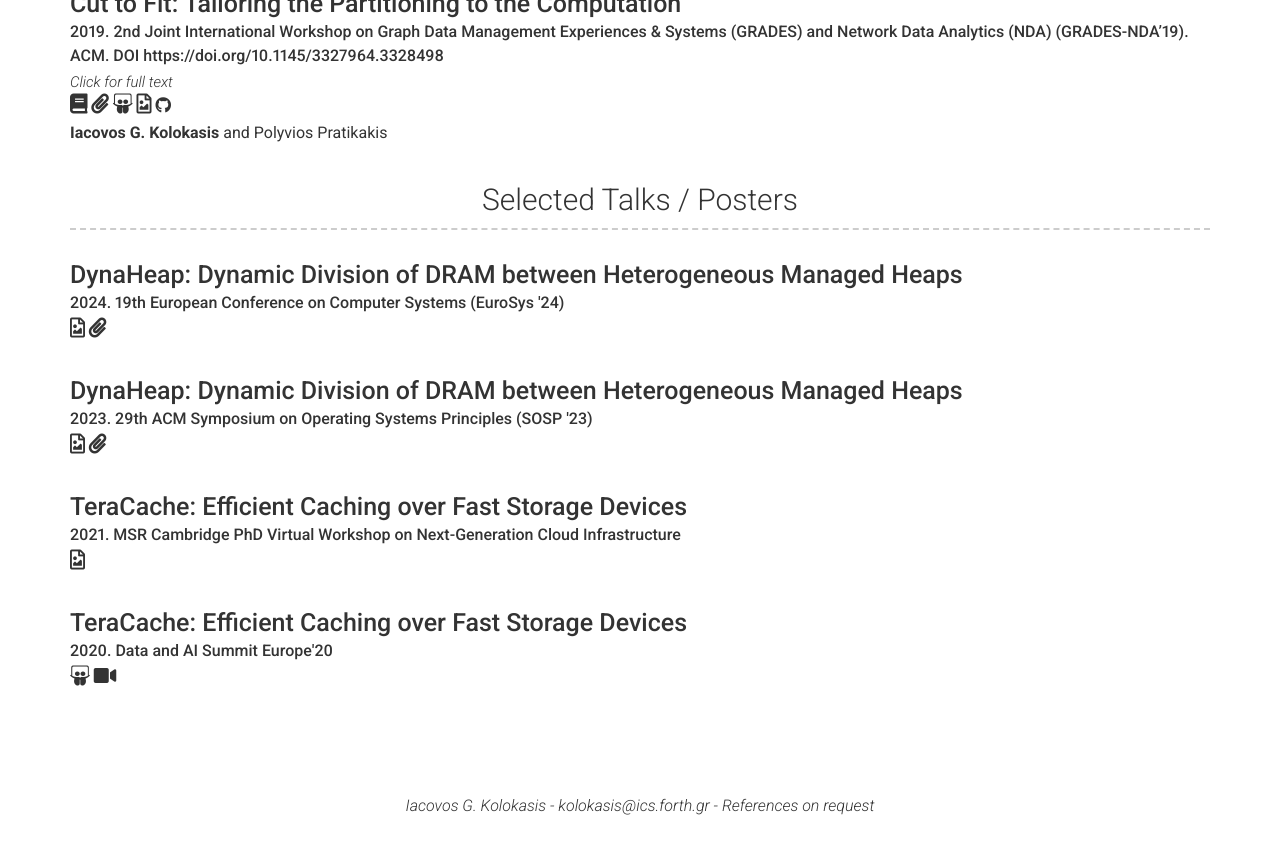
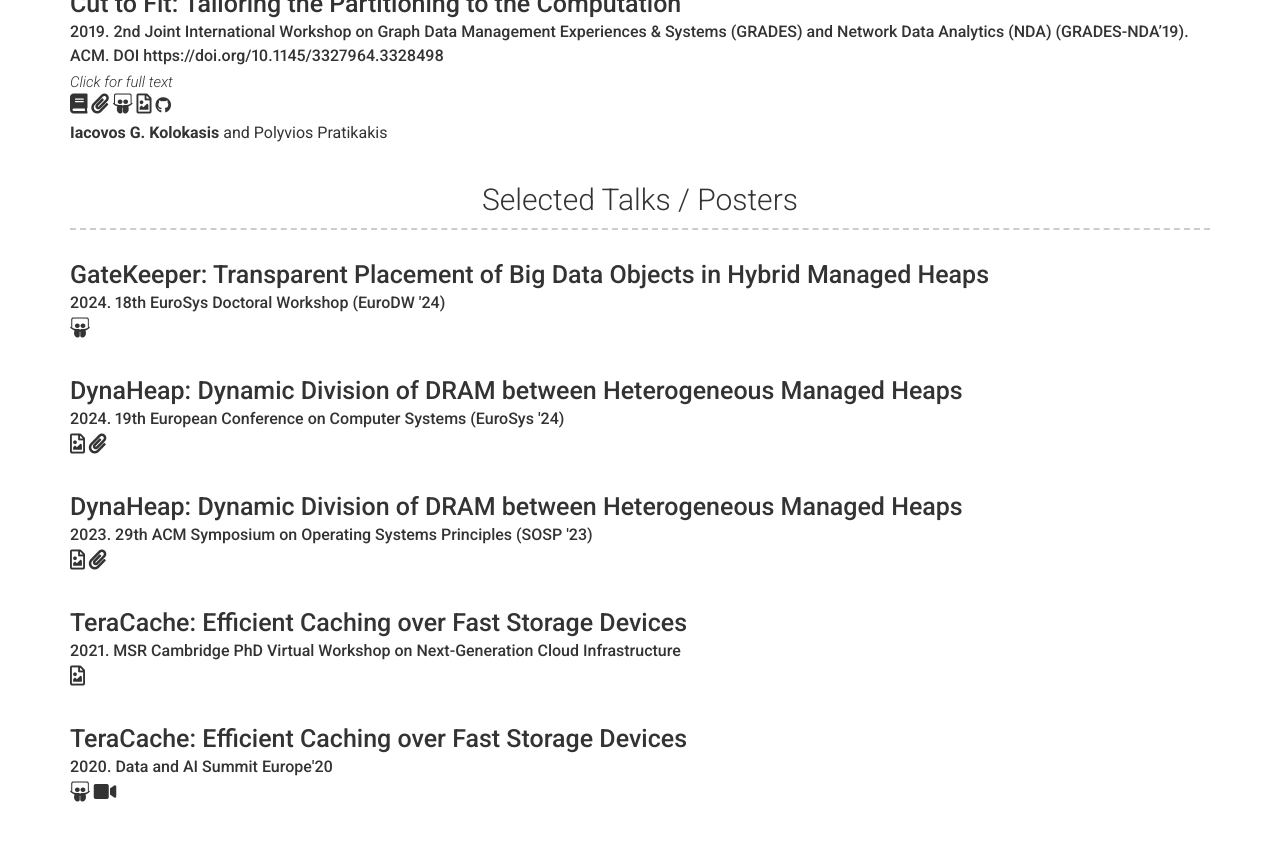
Before and after one commit to jackkolokasis/kolokasis.github.io, a Jekyll site: the page built from index.md, in a window 1280 px wide and 900 px high, scrolled down 2234 px. Shown: the top 854 px of the window. Built offline with Jekyll 4.4.1, drawn with Linux system fonts in a browser that asks for light colours; nearby versions of some CDN libraries; before the commit the page ends 3060 px from its top, so only the background shows below that.

Commit message:
Add GateKeeper EuroDW'24 presentation

```diff
--- a/_config.yml
+++ b/_config.yml
@@ -312,6 +312,15 @@ content:
     layout: list # Type of content section (list/text)
     content:
       - layout: top
+        title: "GateKeeper: Transparent Placement of Big Data Objects in Hybrid Managed Heaps"
+        link_text: Click for full text
+        sub_title: 2024.  18th EuroSys Doctoral Workshop (EuroDW '24)
+        additional_links:
+          - title: presentation
+            icon: fa fa-slideshare
+            url: https://jackkolokasis.github.io/kolokasis.github.io/slides/gatekeeper_kolokasis_eurodwl.pdf
+
+      - layout: top
         title: "DynaHeap: Dynamic Division of DRAM between Heterogeneous Managed Heaps"
         link_text: Click for full text
         sub_title: 2024.  19th European Conference on Computer Systems (EuroSys '24)
```
Also changed, not shown: 1 other file.
